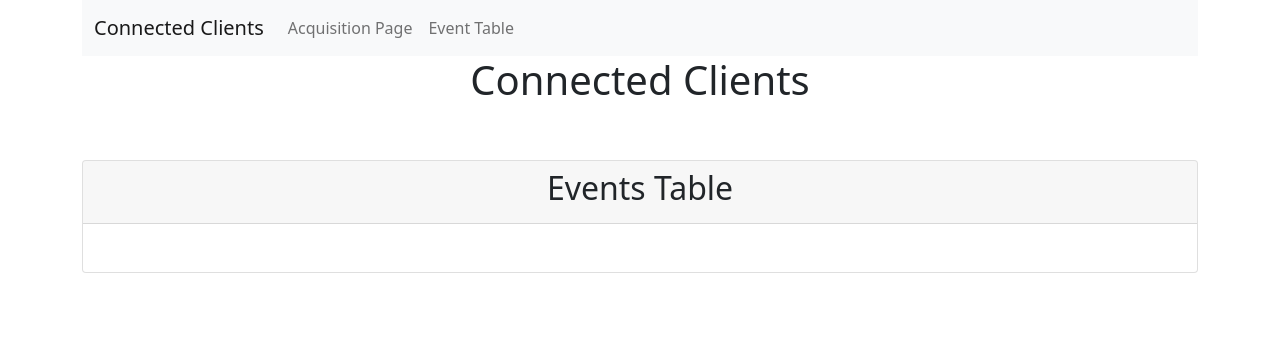
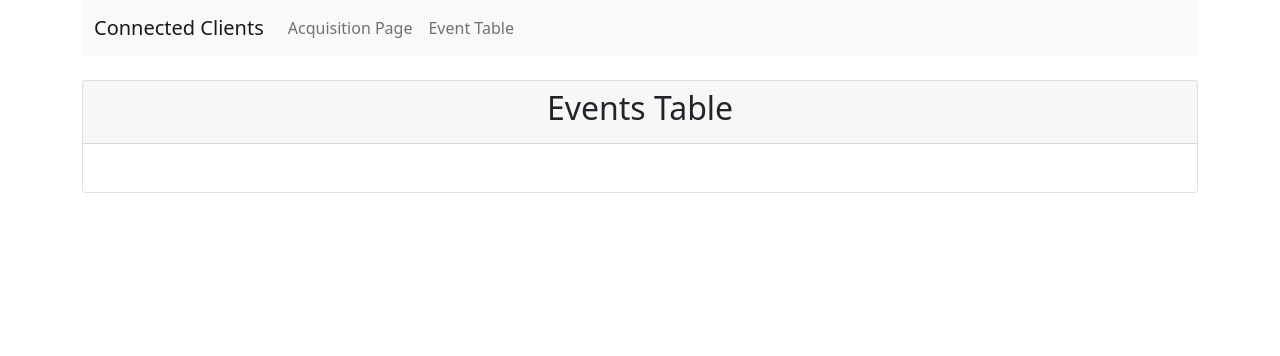
Before and after one commit to Tirawatscu/3DGV, a Flask app: page /tables.html in a window 1280 px wide. Shown: the top 356 px of the page. Run offline with Flask 3, Linux system fonts and the light colour scheme; data that the repository does not hold is empty; some libraries are stand-ins or nearby versions.

Commit message:
Table fix

```diff
--- a/templates/tables.html
+++ b/templates/tables.html
@@ -38,8 +38,7 @@
 
 
         <div class="row justify-content-center">
-            <h1 class="text-center">Connected Clients</h1>
-            <div id="clientsTable" class="mb-4"></div>
+
             <div class="col-md-12">
                 <div class="card mt-4">
                     <div class="card-header text-center">
@@ -107,18 +106,6 @@
     </div>
 
     <script>
-        socket.on('update_clients', function(data) {
-            var clients = JSON.parse(data);
-            var table = "<table><tr><th>Client ID</th><th>Status</th><th>RSSI</th><th>Bat_Volt v.</th><th>Bat_Cap %</th><th>Last Updated</th></tr>";
-            for (var i = 0; i < clients.length; i++) {
-                var battery_voltage = parseFloat(clients[i].battery_voltage).toFixed(2);
-                var battery_capacity = parseFloat(clients[i].battery_capacity).toFixed(2);
-                table += "<tr><td>" + clients[i].client_id + "</td><td>" + clients[i].status + "</td><td>" + clients[i].rssi + "</td><td>" + battery_voltage + "</td><td>" + battery_capacity + "</td><td>" + clients[i].last_updated + "</td></tr>";
-            }
-            table += "</table>";
-            document.getElementById("clientsTable").innerHTML = table;
-        });
-
         $(document).ready(function() {
             $('.zoom-split').click(function() {
                 let id = $(this).data('id');
```
